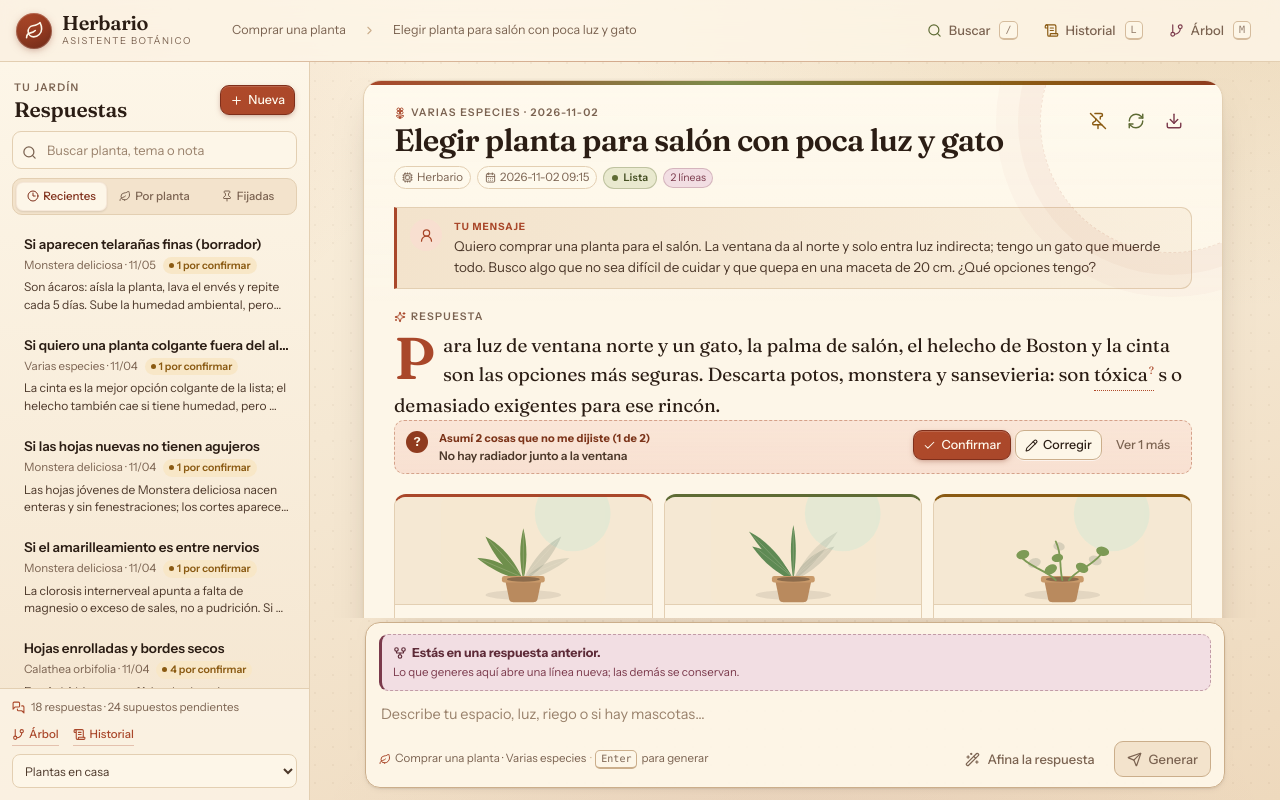
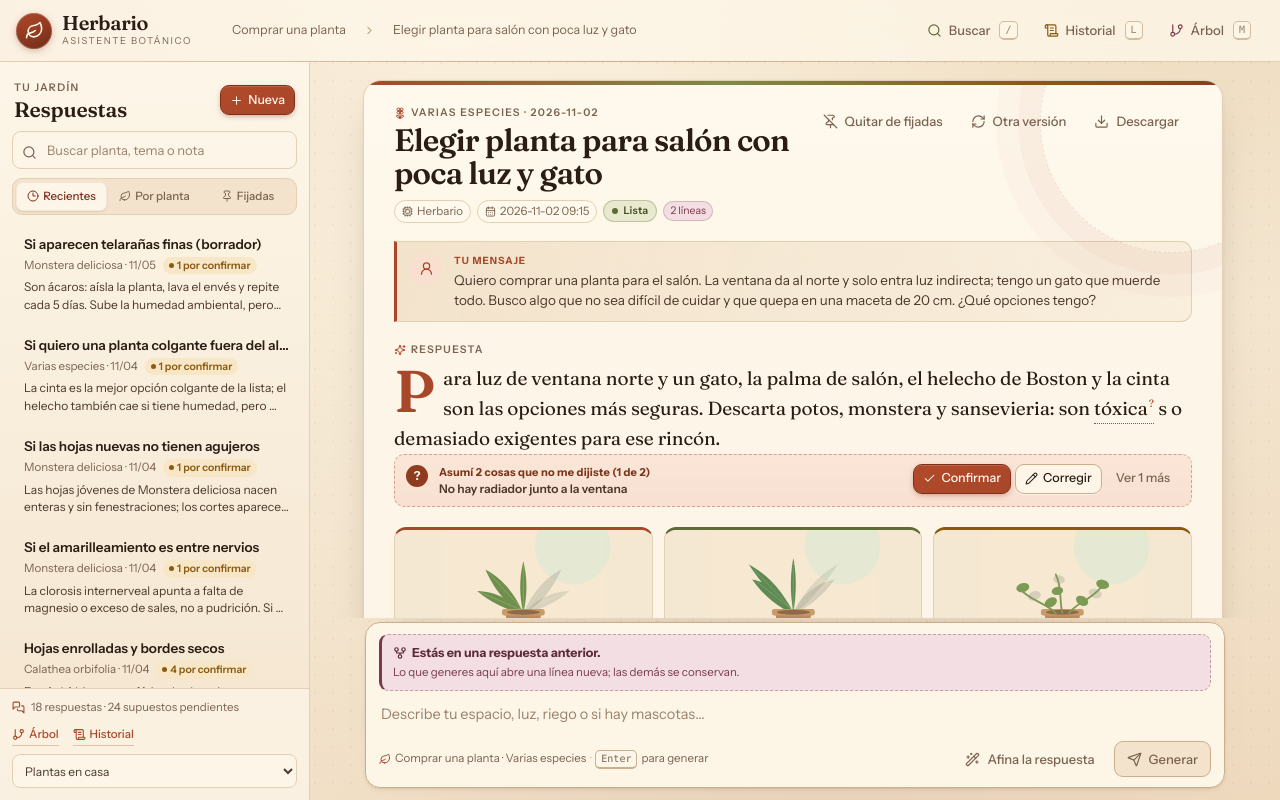
Before and after one commit to SergioCalcinaMuchica/herbario-ihc, a SvelteKit app: page / in a window 1280 px wide. Built offline with nearby package versions, Linux system fonts and the light colour scheme.

Commit message:
Regla 1.5: los botones de la cabecera de la respuesta muestran texto y no solo íconos

```diff
--- a/src/lib/components/Lamina.svelte
+++ b/src/lib/components/Lamina.svelte
@@ -270,14 +270,11 @@
         </p>
       </div>
       <div class="head-actions">
-        <button
-          class="icon-btn"
-          aria-label={node.pinned ? 'Quitar de fijadas' : 'Fijar respuesta'}
-          title={node.pinned ? 'Quitar de fijadas' : 'Fijar'}
-          onclick={() => togglePin(node)}
-        >{#if node.pinned}<PinOff size={18} />{:else}<Pin size={18} />{/if}</button>
-        <button class="icon-btn" aria-label="Generar otra versión" title="Otra versión" onclick={() => regenerate(node)}><RefreshCw size={18} /></button>
-        <button class="icon-btn" aria-label="Exportar respuesta" title="Exportar" onclick={download}><Download size={18} /></button>
+        <button class="btn ghost" onclick={() => togglePin(node)}>
+          {#if node.pinned}<PinOff size={15} /> Quitar de fijadas{:else}<Pin size={15} /> Fijar{/if}
+        </button>
+        <button class="btn ghost" onclick={() => regenerate(node)}><RefreshCw size={15} /> Otra versión</button>
+        <button class="btn ghost" onclick={download}><Download size={15} /> Descargar</button>
       </div>
     </header>
 
--- a/src/styles/lamina.css
+++ b/src/styles/lamina.css
@@ -125,7 +125,6 @@
 .status.desactualizada::before { background: var(--terracotta); }
 
 .head-actions { display: flex; align-items: center; gap: 2px; margin-top: -2px; }
-.head-actions .icon-btn { width: 36px; height: 36px; }
 
 .gen-state {
   position: relative;
--- a/src/styles/overrides.css
+++ b/src/styles/overrides.css
@@ -174,7 +174,6 @@
   .invernadero { padding: 8px 7px 6px; }
   .lamina { padding: 16px 13px 12px; }
   .lamina-head h1 { font-size: 22px; }
-  .head-actions .icon-btn { width: 32px; height: 32px; }
   .actions li { grid-template-columns: 24px minmax(0, 1fr); gap: 9px; font-size: 13px; }
   .actions .num { width: 24px; height: 24px; }
   .cand { flex-direction: column; }
@@ -189,8 +188,7 @@
   .brief-assume-x { width: 40px; height: 40px; }
   .mem-tabs button, .voice-count, .door, .brief-option, .brief-trigger, .brief-chip.skipped, .facet, .chip, .count-chip, select, input, textarea, summary { min-height: 44px; }
   .term { display: inline-flex; align-items: center; min-height: 44px; padding: 6px 1px; position: relative; }
-  .top-actions .btn { min-height: 44px; }
-  .head-actions .icon-btn { width: 44px; height: 44px; }
+  .top-actions .btn, .head-actions .btn { min-height: 44px; }
 }
 
 @media (prefers-reduced-motion: reduce) {
@@ -397,9 +395,6 @@
 .result .kind.carta { color: var(--olive-dark); background: var(--olive-soft); }
 
 /* Otoño · remates de contraste */
-.head-actions .icon-btn:nth-child(1) svg { color: var(--ochre); }
-.head-actions .icon-btn:nth-child(2) svg { color: var(--olive); }
-.head-actions .icon-btn:nth-child(3) svg { color: var(--plum); }
 
 .btn.primary:disabled {
   opacity: 1;
```
Also changed, not shown: 1 other file (tests, documents, lock files or other folders).
